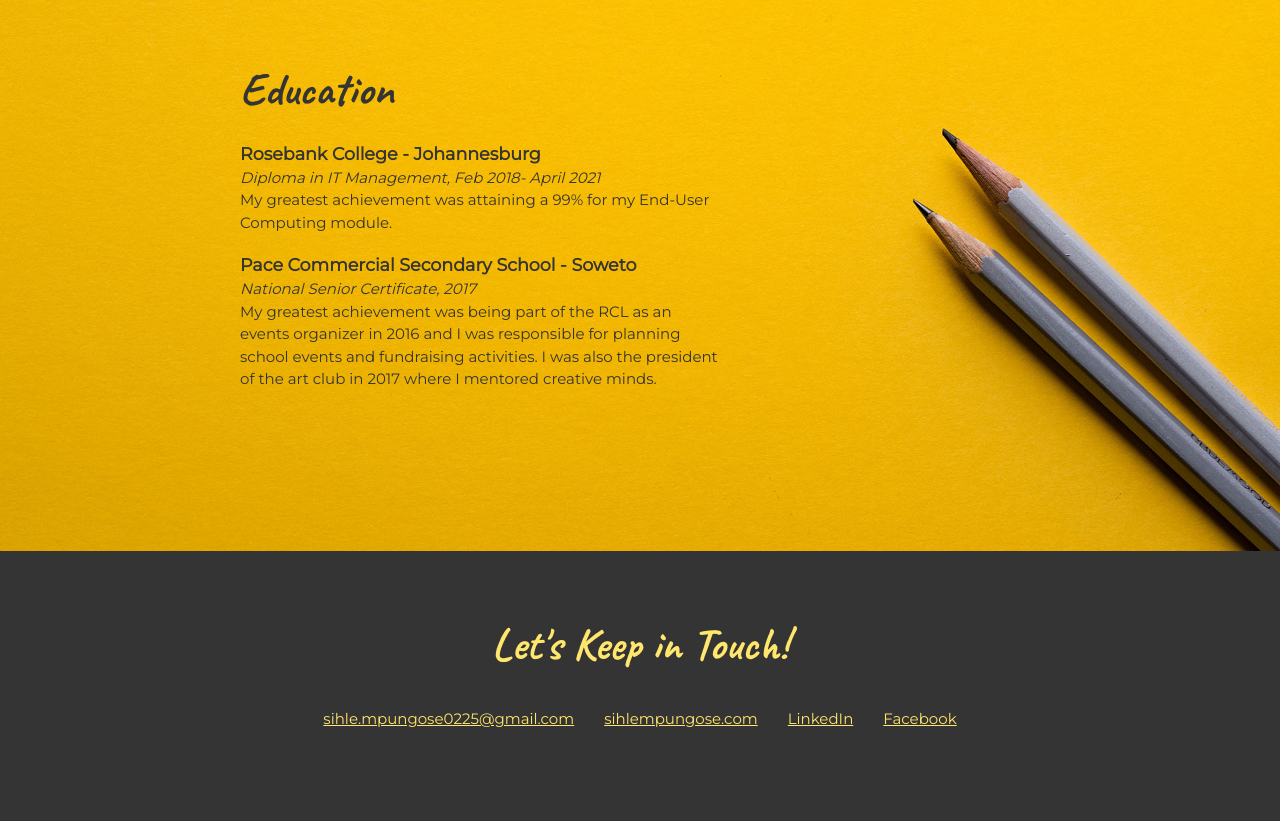
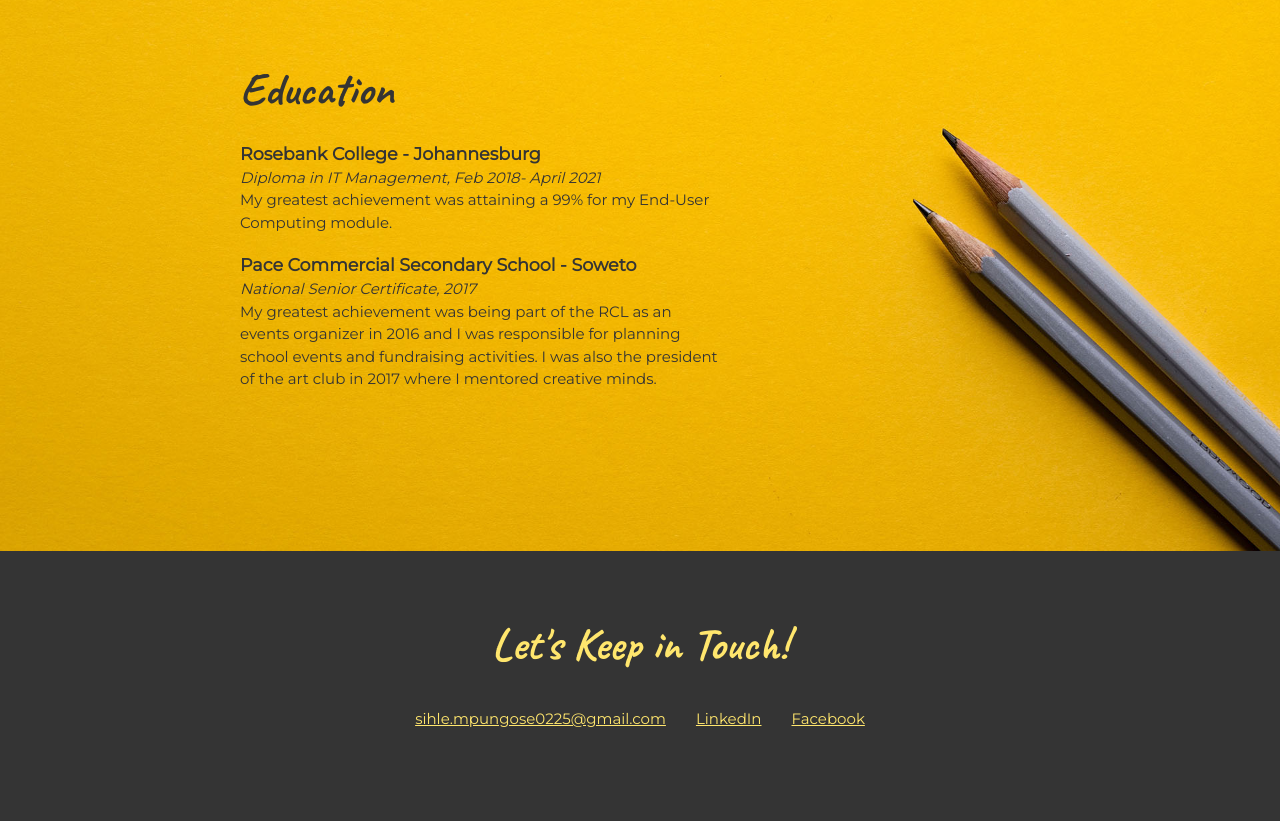
Before and after one commit to SihleMpungose/Profile, a plain HTML site: page css-portfolio/index.html in a window 1280 px wide. Shown: the part 1780-2601 px from the top of the page. Drawn offline with Linux system fonts and the light colour scheme.

Commit message:
Update index.html

```diff
--- a/css-portfolio/index.html
+++ b/css-portfolio/index.html
@@ -116,7 +116,6 @@
           <!-- Social media and contact links. Add or remove any networks. -->
           <ul class="contact-list">
             <li><a href="mailto:sihle.mpungose0225@gmail.com">sihle.mpungose0225@gmail.com</a></li>
-            <li><a href="http://sihlempungose.com" target="_blank">sihlempungose.com</a></li>
             <li><a href="https://www.linkedin.com/in/sihle-mpungose-99137a16b" target="_blank">LinkedIn</a></li>
             <li><a href="https://www.facebook.com/sihle.mpungose.14" target="_blank">Facebook</a></li>
           </ul>
```
